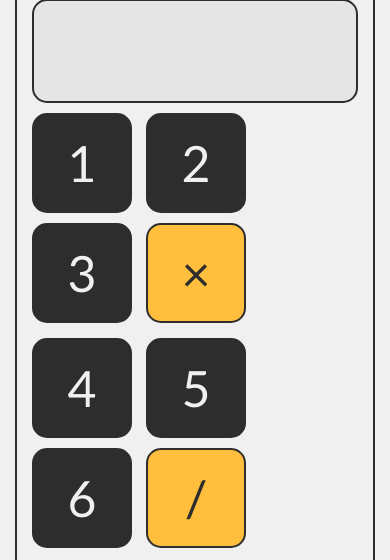
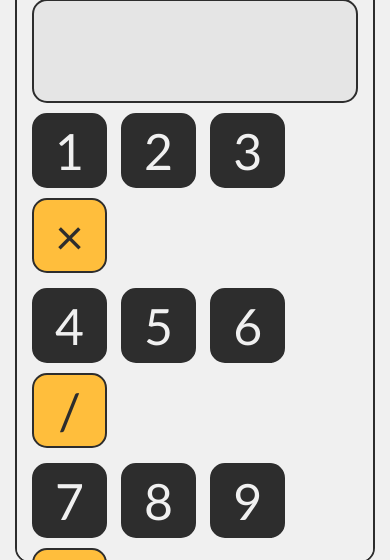
Before and after one commit to ImIsaHussain/basic-calculator-top, a plain HTML site: page index.html in a window 390 px wide. Shown: the part 77-637 px from the top of the page. Drawn offline with Linux system fonts and the light colour scheme.

Commit message:
Adjust size for mobile

```diff
--- a/style.css
+++ b/style.css
@@ -20,20 +20,19 @@ body {
     align-content: center;
     border: rgb(45, 45, 45) solid 2px;
     border-radius: 15px;
-    width: 500px;
-    height: 748px;
+    width: 400px;
+    height: 621px;
     overflow-y: scroll;
 }
 
 #history {
     display: flex;
     flex-direction: column;
-    /* align-items: center; */
     align-content: center;
     border: rgb(45, 45, 45) solid 2px;
     border-radius: 15px;
-    width: 500px;
-    height: 748px;
+    width: 400px;
+    height: 621px;
     overflow-y: scroll;
     align-self: flex-start;
 }
@@ -51,8 +50,8 @@ body {
     border: rgb(45, 45, 45) solid 2px;
     color: rgb(45, 45, 45);
     border-radius: 15px;
-    height: 100px;
-    width: 100px;
+    height: 75px;
+    width: 75px;
     font-size: 50px;
     flex: auto;
 
@@ -63,8 +62,8 @@ button {
     border: rgb(45, 45, 45) solid 2px;
     color: rgb(240, 240, 240);
     border-radius: 15px;
-    height: 100px;
-    width: 100px;
+    height: 75px;
+    width: 75px;
     font-size: 50px;
     flex: auto;
     cursor: pointer;
```
